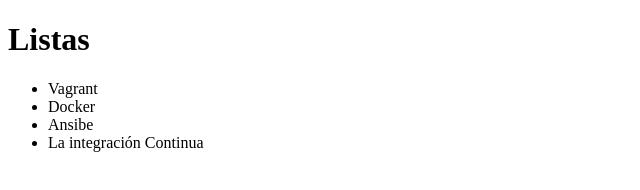
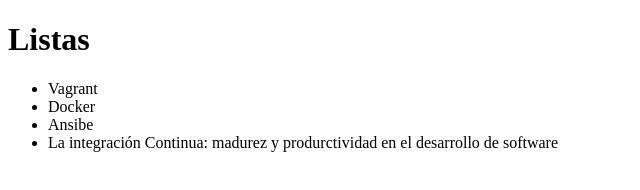
Before and after one commit to hasamenz/aluragit, a plain HTML site: page index.html in a window 1280 px wide. Shown: the whole page, without its empty margins (0-640 px from the left). Drawn offline with Linux system fonts and the light colour scheme.

Commit message:
Renombrando curso de integracion continua

```diff
--- a/index.html
+++ b/index.html
@@ -13,7 +13,7 @@
         <li>Vagrant</li>
         <li>Docker</li>
         <li>Ansibe</li>
-        <li> La integración Continua</li>
+        <li> La integración Continua: madurez y produrctividad en el desarrollo de software</li>
     </ul>
 
 </body>
```
